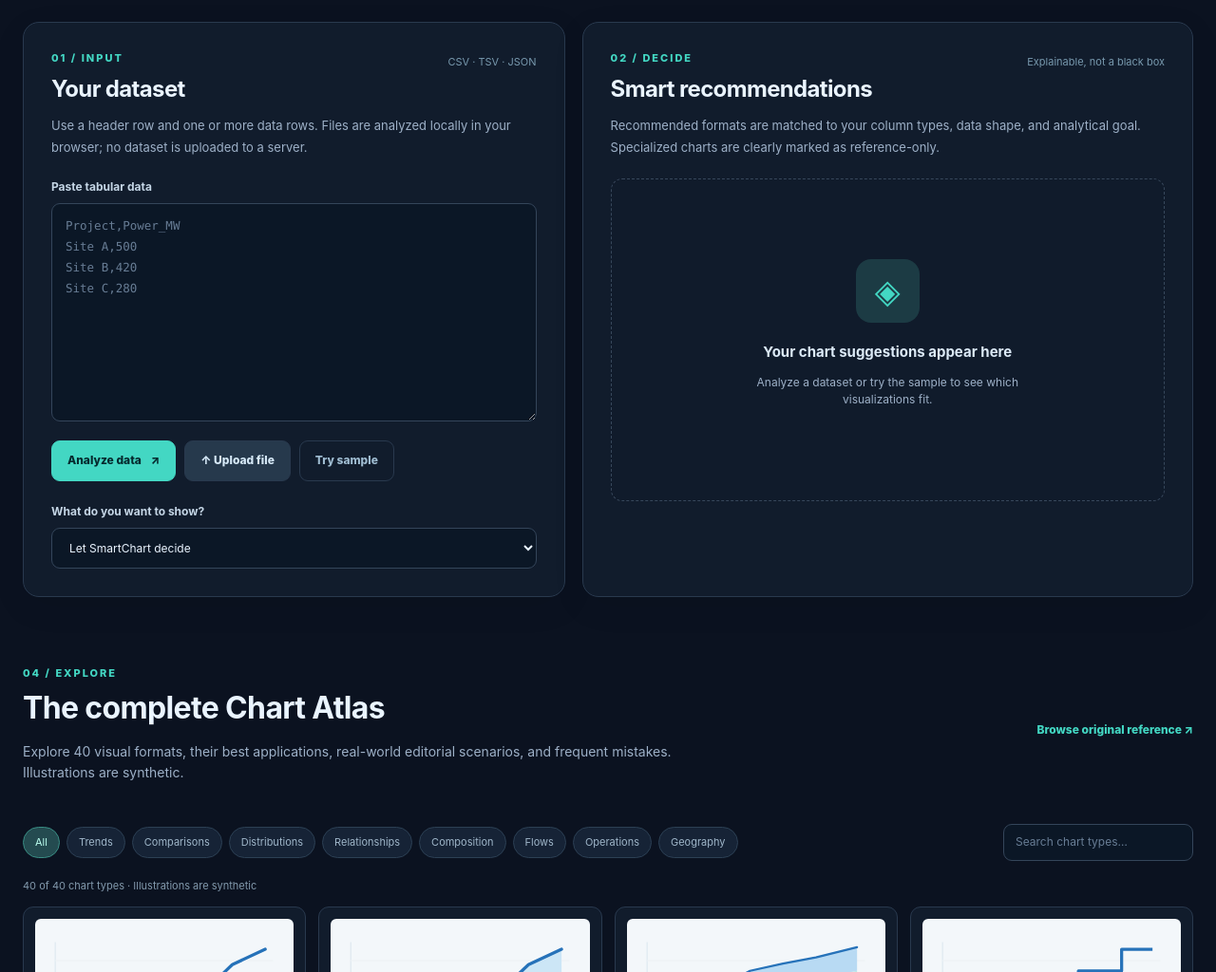
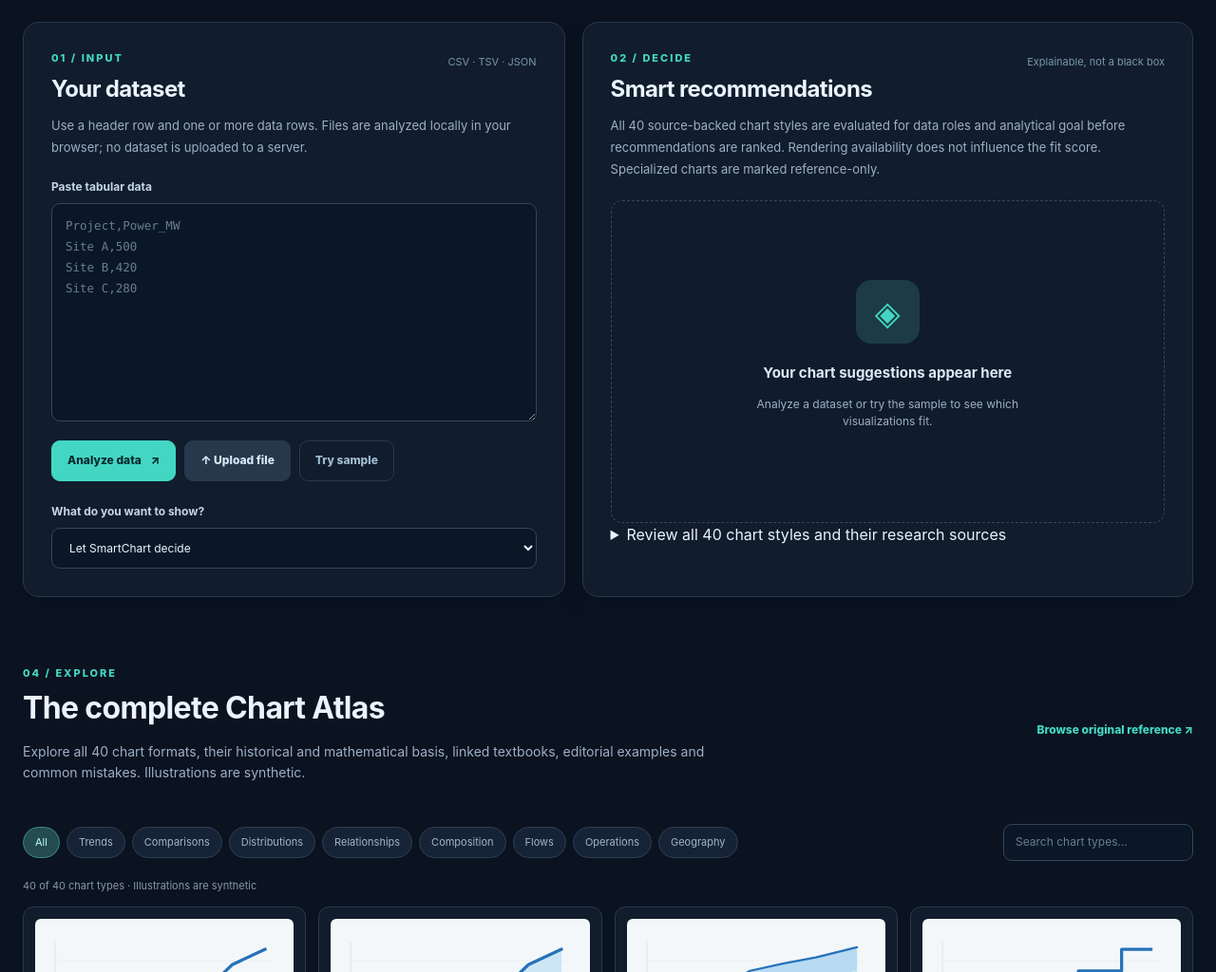
Before and after one commit to 1freetech/SmartChart, a plain HTML site: page index.html in a window 1280 px wide. Shown: the part 560-1584 px from the top of the page at 95% size. Drawn offline with Linux system fonts and the light colour scheme.

Commit message:
ui: expose 40-format evidence audit and vertical column preference

```diff
--- a/index.html
+++ b/index.html
@@ -50,9 +50,10 @@
       </div>
       <div class="panel recommendation-panel">
         <div class="section-top"><div><span class="step">02 / DECIDE</span><h2>Smart recommendations</h2></div><span class="hint">Explainable, not a black box</span></div>
-        <p class="section-copy">Recommended formats are matched to your column types, data shape, and analytical goal. Specialized charts are clearly marked as reference-only.</p>
+        <p class="section-copy">All 40 source-backed chart styles are evaluated for data roles and analytical goal before recommendations are ranked. Rendering availability does not influence the fit score. Specialized charts are marked reference-only.</p>
         <div id="emptyRecommendations" class="empty-state"><span class="empty-icon">◈</span><strong>Your chart suggestions appear here</strong><p>Analyze a dataset or try the sample to see which visualizations fit.</p></div>
         <div id="recommendations" class="recommendations" hidden></div>
+        <details class="evidence-audit"><summary>Review all 40 chart styles and their research sources</summary><p class="microcopy">Every atlas style is checked for this dataset. Rejected and reference-only chart types remain visible, with citations and a reason.</p><div id="selectionAudit"></div></details>
       </div>
     </section>
     <section id="previewSection" class="panel preview-panel" hidden aria-labelledby="previewTitle">
@@ -63,6 +64,7 @@
         <label>Y measure<select id="ySelect"></select></label>
         <label>Second measure / value Z<select id="zSelect"></select></label>
         <label>Measurement unit<input id="unitInput" type="text" placeholder="MW, USD, J/TH, %..."></label>
+        <label>Bar orientation<select id="orientationSelect"><option value="vertical">Vertical columns (preferred)</option><option value="horizontal">Horizontal bars (long labels)</option></select></label>
         <label>Source / methodology<input id="sourceInput" type="text" placeholder="Dataset source, date and method"></label>
       </div>
       <div id="renderError" class="notice error" role="alert" hidden></div>
@@ -70,7 +72,7 @@
       <div class="preview-footer"><p id="previewNote">Values are drawn from your input; check units, provenance, and estimates before publishing.</p><button id="refreshBtn" type="button" class="btn neutral">↻ Update preview</button></div>
     </section>
     <section id="atlas" class="atlas-section" aria-labelledby="atlasTitle">
-      <div class="atlas-head"><div><span class="step">04 / EXPLORE</span><h2 id="atlasTitle">The complete Chart Atlas</h2><p>Explore 40 visual formats, their best applications, real-world editorial scenarios, and frequent mistakes. Illustrations are synthetic.</p></div><a class="atlas-link" href="./atlas/index.html" target="_blank" rel="noopener">Browse original reference ↗</a></div>
+      <div class="atlas-head"><div><span class="step">04 / EXPLORE</span><h2 id="atlasTitle">The complete Chart Atlas</h2><p>Explore all 40 chart formats, their historical and mathematical basis, linked textbooks, editorial examples and common mistakes. Illustrations are synthetic.</p></div><a class="atlas-link" href="./atlas/index.html" target="_blank" rel="noopener">Browse original reference ↗</a></div>
       <div class="atlas-controls"><div id="familyFilters" class="filters" role="group" aria-label="Chart families"></div><label class="search-wrap"><span class="sr-only">Search chart types</span><input type="search" id="atlasSearch" placeholder="Search chart types…"></label></div>
       <p id="atlasCount" class="atlas-count" aria-live="polite">Loading the chart catalog…</p>
       <div id="atlasGrid" class="atlas-grid"></div>
```
